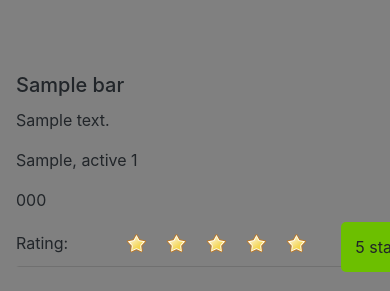
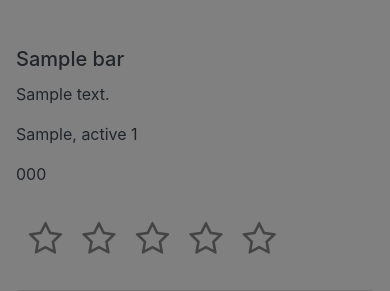
Before and after one commit to daesy13/HB_FinalProject, a Flask app: page /bars in a window 390 px wide. Shown: the part 562-853 px from the top of the page. Run offline with Flask 2, Linux system fonts and the light colour scheme; the visitor is signed in with stand-in values (Sample User, id 1); tables that the repository leaves empty hold one stand-in row (values such as "Sample post"); parts of the project's set-up code (start-up, migrations or seed data) failed here and were passed over; some libraries are stand-ins or nearby versions.

Commit message:
adding new rating stars, fixing profile, and adding new template barratings

```diff
--- a/server.py
+++ b/server.py
@@ -1,5 +1,4 @@
 """Bar Ratings"""
-
 from jinja2 import StrictUndefined
 
 from flask import (Flask, render_template, redirect, request, flash, session)
--- a/templates/Ubars.html
+++ b/templates/Ubars.html
@@ -1,11 +1,8 @@
 {% extends "base.html" %}
-
 {% block styles %}
 <style>
-
   body {
       background-color: gray;
-        /*background-color: lightgray;*/
       background-opacity: 0.5;
   }
 
@@ -23,7 +20,7 @@
   }
 
   .card-block {
-        margin-top: 60px;
+      margin-top: 34px;
   }
 
   .rating input[type="radio"]:required + label:after {
@@ -52,6 +49,61 @@
       margin-top: 15px;
       margin-bottom: 15px;
   }
+
+  .cont{
+    width: 93%;
+    max-width: 350px;
+    text-align: left;
+    color: #EEE;
+    overflow: hidden;
+  }
+
+  div.stars{
+    width: 270px;
+    display: inline-block;
+  }
+
+  input.star{
+    display: none;
+  }
+
+  label.star {
+    float: right;
+    padding: 10px;
+    font-size: 36px;
+    color: #444;
+    transition: all .2s;
+  }
+
+  input.star:checked ~ label.star:before {
+    content:'\f005';
+    color: #FD4;
+    transition: all .25s;
+  }
+
+  input.star-5:checked ~ label.star:before {
+    color:#FE7;
+    text-shadow: 0 0 20px #952;
+  }
+
+  input.star-1:checked ~ label.star:before {
+    color: #F62;
+  }
+
+  label.star:hover{
+    transform: rotate(-15deg) scale(1.3);
+  }
+
+  label.star:before{
+    content:'\f006';
+    font-family: FontAwesome;
+  }
+
+  input.star:checked ~ .rev-box{
+    height: 125px;
+    overflow: visible;
+  }
+
 </style>
 {% endblock %}
 {% block content %}
@@ -62,8 +114,6 @@
       <p class="lead">Plan your next bike ride!</p>
     </div>
   </div><!-- /jumbotron -->
-
-
 
   <!-- bar list -->
     {% for bar in bars|sort (attribute='bar_name') %}
@@ -82,80 +132,29 @@
                             <p class="card-text">{{ bar.bar_address }}</p>
                             <p class="card-text">{{ bar.bar_city }}, {{ bar.bar_state }} {{ bar.bar_zip }}</p>
                             <p class="card-text">{{ bar.bar_phone }}</p>
-
                             <!-- Rating -->
-                            <form class="rating" id="{{ bar.bar_id }}">
-                                <input type="radio" name="stars" id="4_stars_{{ bar.bar_id }}" value="4" {% if bar.user_rating == 4 %} checked="checked" {% endif %} hidden>
-                                <label class="stars" for="4_stars_{{ bar.bar_id }}">4 stars</label>
-                                <input type="radio" name="stars" id="3_stars_{{ bar.bar_id }}" value="3" {% if bar.user_rating == 3 %} checked="checked" {% endif %} hidden>
-                                <label class="stars" for="3_stars_{{ bar.bar_id }}">3 stars</label>
-                                <input type="radio" name="stars" id="2_stars_{{ bar.bar_id }}" value="2" {% if bar.user_rating == 2 %} checked="checked" {% endif %} hidden>
-                                <label class="stars" for="2_stars_{{ bar.bar_id }}">2 stars</label>
-                                <input type="radio" name="stars" id="1_stars_{{ bar.bar_id }}" value="1" {% if bar.user_rating == 1 %} checked="checked" {% endif %} hidden>
-                                <label class="stars" for="1_stars_{{ bar.bar_id }}">1 star</label>
-                                <input type="radio" name="stars" id="0_stars_{{ bar.bar_id }}" value="0" {% if bar.user_rating == 0 %} checked="checked" {% endif %} required hidden>
-                                <label class="stars" for="0_stars_{{ bar.bar_id }}">0 star</label>
-                                <span  class="label"> Rating: </span>
-                                <!-- <br><input type="submit" class="btn btn-dark" value="Submit"></input> -->
+                            <div class="cont">
+                              <div class="stars">
+                                <form action="" id="{{ bar.bar_id }}">
+                                  <input class="star star-5" id="star-5-{{ bar.bar_id }}" type="radio" name="star"/>
+                                  <label class="star star-5" for="star-5-{{ bar.bar_id }}"></label>
+                                  <input class="star star-4" id="star-4-{{ bar.bar_id }}" type="radio" name="star"/>
+                                  <label class="star star-4" for="star-4-{{ bar.bar_id }}"></label>
+                                  <input class="star star-3" id="star-3-{{ bar.bar_id }}" type="radio" name="star"/>
+                                  <label class="star star-3" for="star-3-{{ bar.bar_id }}"></label>
+                                  <input class="star star-2" id="star-2-{{ bar.bar_id }}" type="radio" name="star"/>
+                                  <label class="star star-2" for="star-2-{{ bar.bar_id }}"></label>
+                                  <input class="star star-1" id="star-1-{{ bar.bar_id }}" type="radio" name="star"/>
+                                  <label class="star star-1" for="star-1-{{ bar.bar_id }}"></label>
                                 </form>
-
                               </div>
+                            </div><!-- /Rating -->
+                        </div><!-- /card-block -->
                     </div>
-
                 </div>
             </div>
         </div>
         </section>
-                <!-- /Rating -->
-
-
-
-      </div><!-- /card-body for bars -->
-    </div><!-- /card box for bars -->
     {% endfor %}<!-- /bar list -->
 
-
-
-<!-- jQuery first, then Popper.js, then Bootstrap JS -->
-    <!-- <script src="https://code.jquery.com/jquery-3.2.1.slim.min.js" integrity="sha384-KJ3o2DKtIkvYIK3UENzmM7KCkRr/rE9/Qpg6aAZGJwFDMVNA/GpGFF93hXpG5KkN" crossorigin="anonymous"></script> -->
-    <script src="https://cdnjs.cloudflare.com/ajax/libs/popper.js/1.11.0/umd/popper.min.js" integrity="sha384-b/U6ypiBEHpOf/4+1nzFpr53nxSS+GLCkfwBdFNTxtclqqenISfwAzpKaMNFNmj4" crossorigin="anonymous"></script>
-    <script src="https://maxcdn.bootstrapcdn.com/bootstrap/4.0.0-beta/js/bootstrap.min.js" integrity="sha384-h0AbiXch4ZDo7tp9hKZ4TsHbi047NrKGLO3SEJAg45jXxnGIfYzk4Si90RDIqNm1" crossorigin="anonymous"></script>
-
-
-<!-- JavaScript -->
-    <script type="text/javascript">
-        function updateRating(evt) {
-            // debugger;
-            // evt.preventDefault();
-            let ratingElementId=$(evt.target).attr('for');
-            console.log(ratingElementId);
-            let ratingValue = $("#"+ratingElementId).val();
-            let idArray = ratingElementId.split("_");
-            let barId = idArray[idArray.length - 1];
-            console.log(barId);
-            console.log(barId, idArray,ratingElementId,ratingValue, Number(ratingValue)+1);
-
-            $.post('/bars',
-                   {
-                        "id": barId,
-                        "rating": ratingValue
-                   },
-                   function (data) {
-                console.log(data);
-            });
-        }
-
-        $(".rating").on('click', updateRating);
-
-    </script>
-<!-- /JavaScript -->
-
-
-
-<!-- jQuery first, then Popper.js, then Bootstrap JS -->
-    <!-- <script src="https://code.jquery.com/jquery-3.2.1.slim.min.js" integrity="sha384-KJ3o2DKtIkvYIK3UENzmM7KCkRr/rE9/Qpg6aAZGJwFDMVNA/GpGFF93hXpG5KkN" crossorigin="anonymous"></script> -->
-    <script src="https://cdnjs.cloudflare.com/ajax/libs/popper.js/1.11.0/umd/popper.min.js" integrity="sha384-b/U6ypiBEHpOf/4+1nzFpr53nxSS+GLCkfwBdFNTxtclqqenISfwAzpKaMNFNmj4" crossorigin="anonymous"></script>
-    <script src="https://maxcdn.bootstrapcdn.com/bootstrap/4.0.0-beta/js/bootstrap.min.js" integrity="sha384-h0AbiXch4ZDo7tp9hKZ4TsHbi047NrKGLO3SEJAg45jXxnGIfYzk4Si90RDIqNm1" crossorigin="anonymous"></script>
-
-
 {% endblock %}
--- a/templates/bars.html
+++ b/templates/bars.html
@@ -30,10 +30,7 @@
     {% for bar in bars|sort (attribute='bar_name') %}
     <!-- card box for bars -->
     <div class="card mb-3">
-      <!-- <img class="card-img-top" src="static/img/bardefault.png" alt="Bar default image"> -->
-      <!-- <img class="img-fluid rounded d-none d-sm-block" src="static/img/bardefault.png" alt="Bar default image"> -->
       <picture>{{ bar.bar_pic }}</picture>
-      <!-- {{ bar.bar_pic }} -->
       <!-- card-body for bars -->
       <div class="card-body">
         <h5 class="card-title">{{ bar.bar_name }}</h5>
--- a/templates/barsfixpic.html
+++ b/templates/barsfixpic.html
@@ -74,9 +74,7 @@
         <div class="card">
             <div class="row">
                 <div class="col-md-4">
-                    <!-- <div class="card-img-bottom">{{ bar.bar_pic|safe }} -->
                     <img class="photo_image card-img-bottom" alt="Bar picture" src="{{ bar.bar_pic|safe }}">
-                  <!-- </div> -->
                 </div>
                 <div class="col-md-6">
                     <div class="card-block">
@@ -120,7 +118,7 @@
 
 
 <!-- Optional JavaScript -->
-    <script type="text/javascript">
+    <!-- <script type="text/javascript">
         function updateRating(evt) {
             // debugger;
             // evt.preventDefault();
@@ -143,6 +141,6 @@
         $(".rating").on('click', updateRating);
 
 
-    </script>
+    </script> -->
 
 {% endblock %}
--- a/templates/base.html
+++ b/templates/base.html
@@ -10,6 +10,8 @@
     <script src="https://code.jquery.com/jquery.js"></script>
 
     <!-- Bootstrap CSS -->
+    <link rel='stylesheet' href='https://cdnjs.cloudflare.com/ajax/libs/font-awesome/4.2.0/css/font-awesome.min.css'>
+
     <link rel="stylesheet" href="https://maxcdn.bootstrapcdn.com/bootstrap/4.0.0-beta/css/bootstrap.min.css" integrity="sha384-/Y6pD6FV/Vv2HJnA6t+vslU6fwYXjCFtcEpHbNJ0lyAFsXTsjBbfaDjzALeQsN6M" crossorigin="anonymous">
     <!-- styles -->
     {% block styles %}
--- a/templates/profile.html
+++ b/templates/profile.html
@@ -109,7 +109,7 @@
                         {% for rating in user.ratings %}
                           <li>
                             <a style="font-weight: bold;" href="/bars/{{ rating.bar_id }}">{{ rating.bar.bar_name }}</a>
-                             was rated {{ rating.bar_rating + 1 }} out of 5
+                             was rated {{ rating.bar_rating }} out of 5
                           </li>
                         {% endfor %}
                         </ul>
```
Also changed, not shown: templates/userbarratings.html (added, +161 -0 lines), 1 other file. Lines whose indentation alone changed are shown as unchanged.
